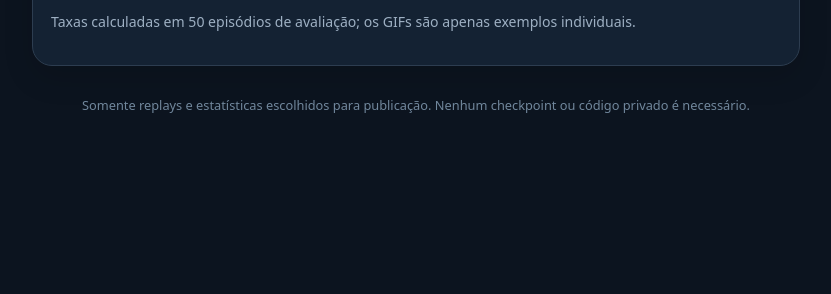
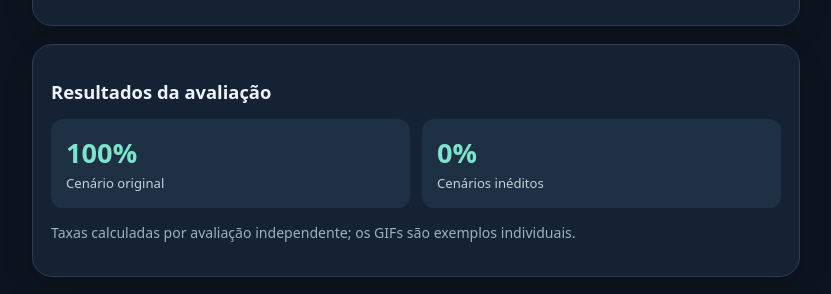
Before and after one commit to marlonzim2022-gif/Terrabot-Viewer, a plain HTML site: page index.html in a window 1280 px wide. Shown: the part 926-1220 px from the top of the page, without its empty margins (224-1055 px from the left). Before the commit the page ends 1100 px from the top, so only its background shows below. Drawn offline with Linux system fonts and the light colour scheme.

Commit message:
fix(viewer): show version-specific sample sizes for new-world frozen audits

```diff
--- a/index.html
+++ b/index.html
@@ -2,5 +2,5 @@
 <html lang="pt-BR"><head><meta charset="utf-8"><meta name="viewport" content="width=device-width,initial-scale=1"><meta name="theme-color" content="#101a25"><title>Terrabot • Replays</title><link rel="stylesheet" href="style.css"></head>
 <body><main class="wrap"><header><div class="eyebrow">LABORATÓRIO VISUAL</div><h1>🤖 Terrabot <span>Replays</span></h1><p>Acompanhe os testes do agente em um simulador 2D. Ainda não é o Terraria Mobile.</p></header>
 <section class="panel"><div class="controls"><label for="version">Experimento</label><select id="version"></select><label for="replay">Gravação</label><select id="replay"></select></div><div class="stage"><img id="video" alt="Replay do Terrabot" loading="eager"><div id="empty" class="empty" hidden>Esta gravação ainda não foi publicada.</div></div><div class="toolbar"><strong id="title">Selecione uma gravação</strong><span id="status"></span></div><p id="description" class="muted"></p></section>
-<section class="panel"><h2>Resultados da avaliação</h2><div id="metrics" class="metrics"></div><p class="muted">Taxas calculadas em 50 episódios de avaliação; os GIFs são apenas exemplos individuais.</p></section>
+<section class="panel"><h2>Resultados da avaliação</h2><div id="metrics" class="metrics"></div><p id="evaluation-note" class="muted">As métricas dependem da avaliação de cada experimento; os GIFs são exemplos individuais.</p></section>
 <footer>Somente replays e estatísticas escolhidos para publicação. Nenhum checkpoint ou código privado é necessário.</footer></main><script src="app.js"></script></body></html>
```
